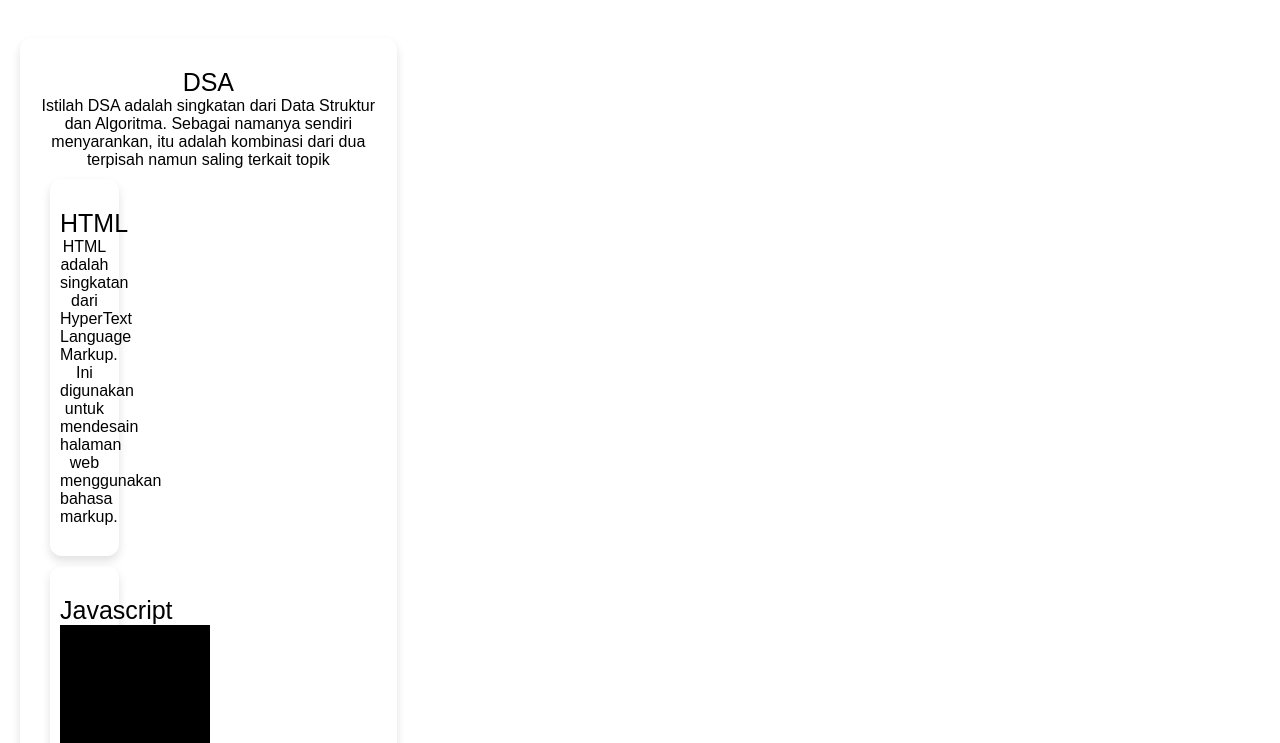
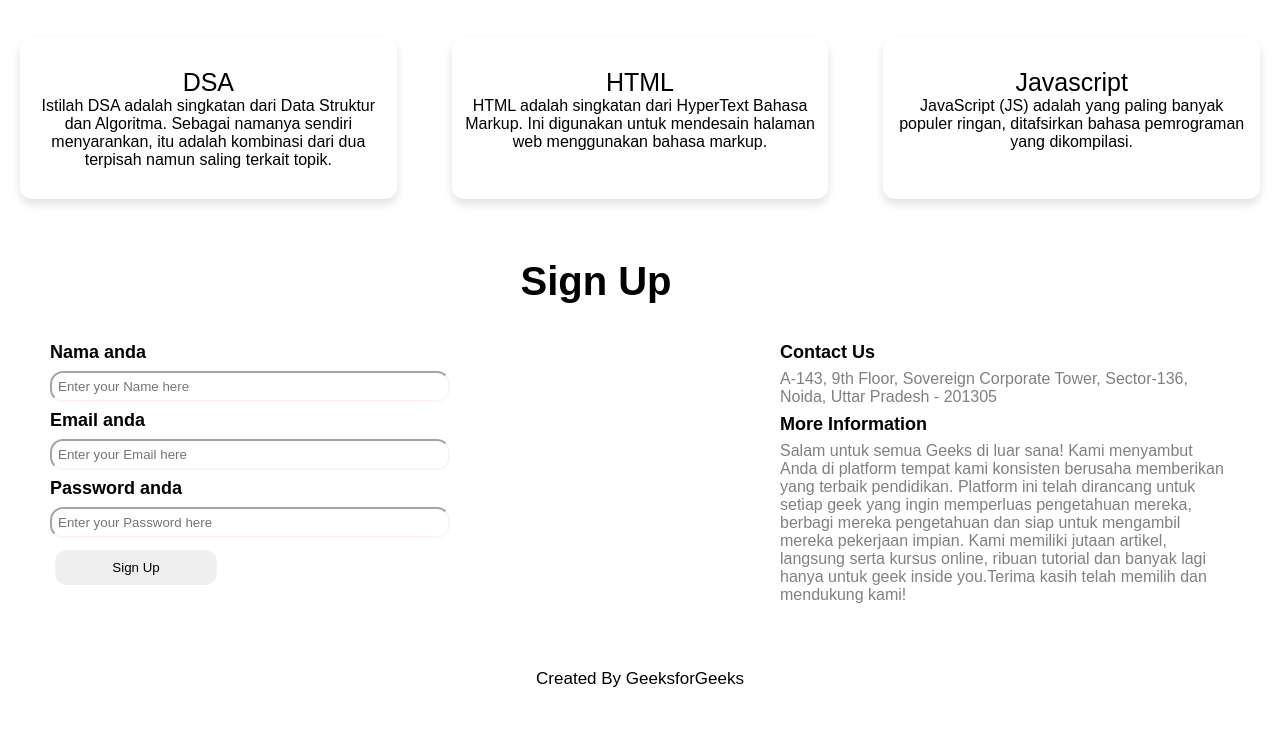
Before and after one commit to Rafiuye2007/TUGAS-RPL, a plain HTML site: page index.html in a window 1280 px wide. Shown: the part 557-1300 px from the top of the page. After the commit the page ends 1261 px from the top, so only its background shows below. Drawn offline with Linux system fonts and the light colour scheme.

Commit message:
Add files via upload

```diff
--- a/index.css
+++ b/index.css
@@ -368,18 +368,4 @@ footer .footer span a:hover {
         align-items: center;
     }
 
-    .about .boxes .box {
-        max-width: 70%;
-    }
 }
-.box1{
-    width: 150px;
-    height: 150px;
-    background: black;
-
-}
-.box2{
-  width: 150px;
-  height: 150px;
-  background: black;
-}
--- a/index.html
+++ b/index.html
@@ -43,11 +43,11 @@
     <!-- Content -->
     <div class="line" id="Home">
         <div class="side1">
-            <h1>Belajar Codingan Di GeeksForGeeks</h1>
+            <h1>GeeksforGeeks</h1>
             <button>
                 <a href=
 "https://www.geeksforgeeks.org/">
-                    Telusuri Lebih lanjut
+                    Explore More
                 </a>
             </button>
         </div>
@@ -70,25 +70,25 @@
                             DSA
                         </a>
                     </div>
-                    <div  class="box3">
                     <p>
                         Istilah DSA adalah singkatan dari Data
                         Struktur dan Algoritma. Sebagai
                         namanya sendiri menyarankan, itu
                         adalah kombinasi dari dua
                         terpisah namun saling terkait
-                        topik
+                        topik.
                     </p>
                 </div>
                 <div class="box">
 
-                    <div class="topic"  class="box2">
+                    <div class="topic">
                         <a href="" target="_blank">
                             HTML
                         </a>
                     </div>
-                    <p>HTML adalah singkatan dari HyperText
-                        Language Markup. Ini digunakan
+                    <p>
+                        HTML adalah singkatan dari HyperText
+                        Bahasa Markup. Ini digunakan
                         untuk mendesain halaman web menggunakan
                         bahasa markup.
                     </p>
@@ -100,10 +100,10 @@
                             Javascript
                         </a>
                     </div>
-                    <p class="box1">
+                    <p>
                         JavaScript (JS) adalah yang paling banyak
                         populer ringan, ditafsirkan
-                        bahasa pemrograman yang dikompilasi
+                        bahasa pemrograman yang dikompilasi.
                     </p>
                 </div>
             </div>
@@ -112,30 +112,30 @@
 
     <section class="contact" id="contact">
         <div class="content">
-            <div class="title"><span>Masuk</span></div>
+            <div class="title"><span>Sign Up</span></div>
             <div class="contactMenu">
                 <div class="input1">
                     <div class="label1">Nama anda</div>
                     <div class="input2">
                         <input type="text"
-                            placeholder="Masukan Nama Mu Disini">
+                            placeholder="Enter your Name here">
                     </div>
                     <div class="label1">
-                        <label>Email Anda</label>
+                        <label>Email anda</label>
                     </div>
                     <div class="input2">
                         <input type="text"
-                            placeholder="Masukan Email Mu Disini">
+                            placeholder="Enter your Email here">
                     </div>
                     <div class="label1">
-                        <label>Password Anda</label>
+                        <label>Password anda</label>
                     </div>
                     <div class="input2">
                         <input type="text"
-                            placeholder="Masukan Password Mu Disini">
+                            placeholder="Enter your Password here">
                     </div>
                     <div class="button">
-                        <button>Mendaftar</button>
+                        <button>Sign Up</button>
                     </div>
                 </div>
                 <div class="input3">
@@ -151,7 +151,7 @@
                             Noida, Uttar Pradesh - 201305
                         </div>
                         <div class="title1">
-                            <span>Informasi Lebih Lanjut</span>
+                            <span>More Information</span>
                         </div>
                         <div class="content1">
                             Salam untuk semua Geeks di luar sana!
@@ -179,7 +179,7 @@
                 Created By
                 <a href="https://www.geeksforgeeks.org/"
                     target="_blank">
-                    Rafi Ardiansyah
+                    GeeksforGeeks
                 </a>
             </span>
         </div>
```
